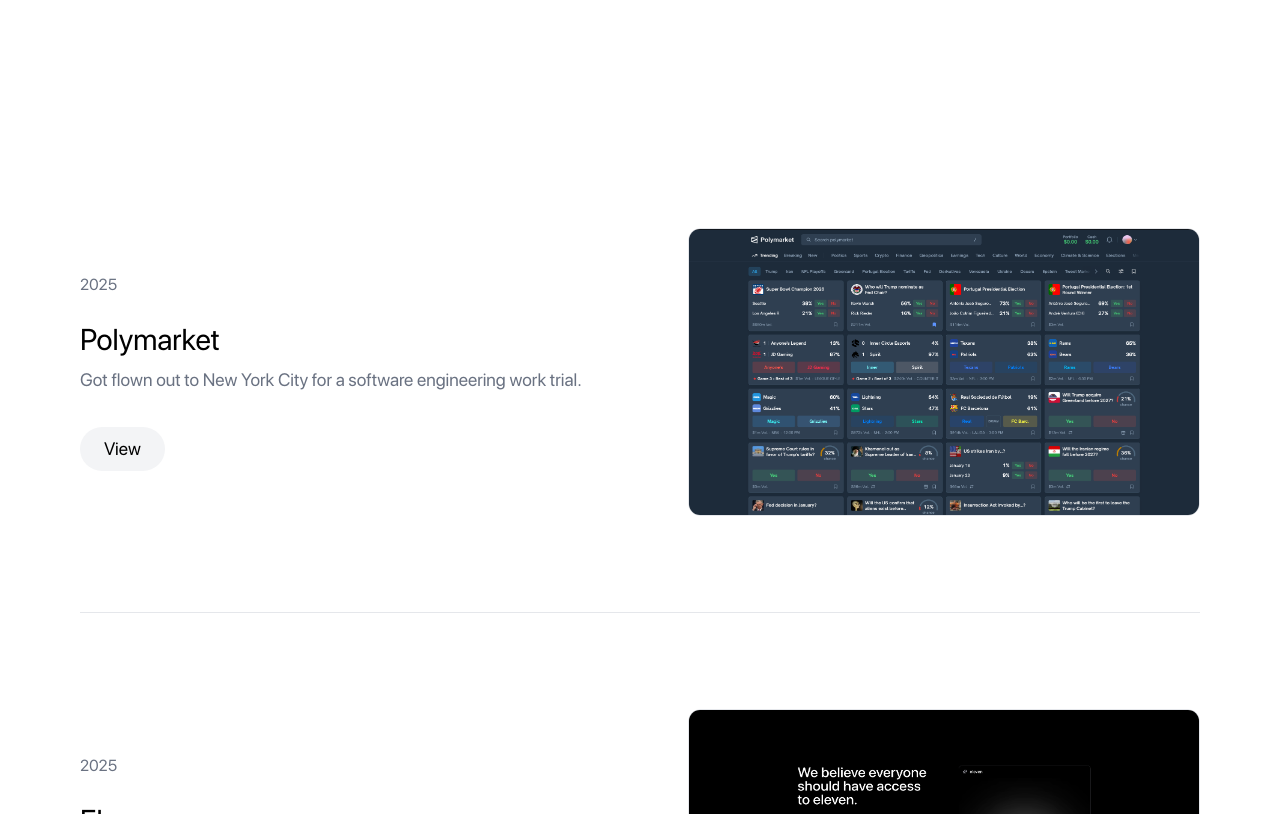
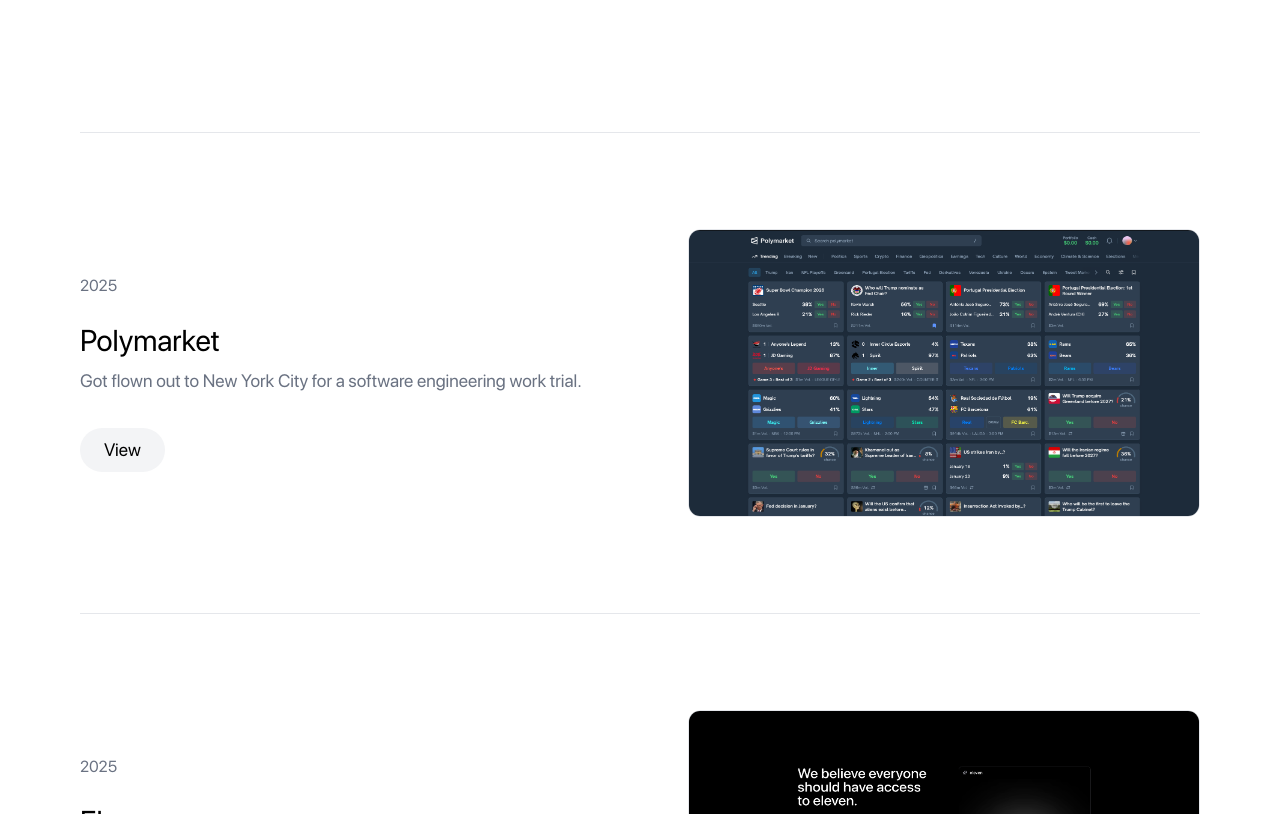
Before and after one commit to akeshwani2/portfolio, a Next.js app: page / in a window 1280 px wide. Shown: the part 700-1514 px from the top of the page. Built offline with nearby package versions, Linux system fonts and the light colour scheme.

Commit message:
ui polish

```diff
--- a/src/app/components/Body.tsx
+++ b/src/app/components/Body.tsx
@@ -59,8 +59,7 @@
         {projects.map((project, index) => (
           <div
             key={project.title}
-            className={`grid grid-cols-1 md:grid-cols-2 gap-18 md:gap-24 text-black items-center py-24 ${index !== projects.length ? 'border-b border-gray-200' : ''
-              }`}
+            className={`grid grid-cols-1 md:grid-cols-2 gap-18 md:gap-24 text-black items-center py-24 border-gray-200 ${index === 0 ? 'border-t' : ''} ${index !== projects.length ? 'border-b' : ''}`}
           >
             <div className="flex flex-col gap-6">
               <p className="text-gray-500 text-base">{project.date}</p>
```
